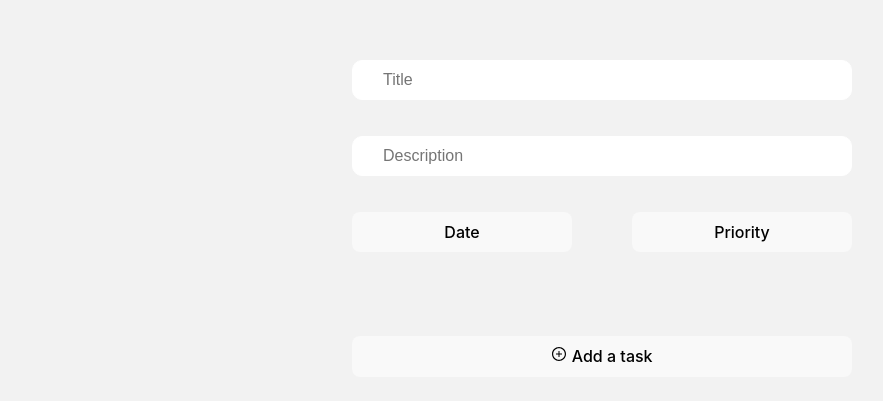
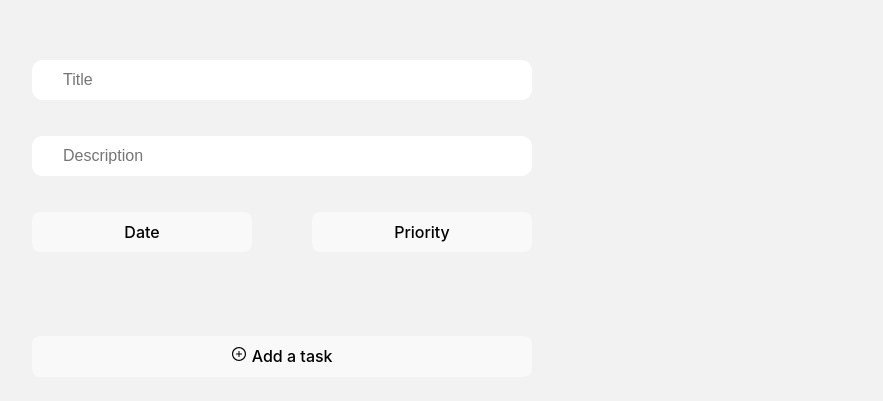
Before and after one commit to CREDO23/TODO_LIST, a React app: page / in a window 1280 px wide. Shown: the part 183-584 px from the top of the page, without its empty margins (38-921 px from the left). Built offline with nearby package versions, Linux system fonts and the light colour scheme; the HTML template or start-up script is replaced by a standard one.

Commit message:
style: add space to tasklist

```diff
--- a/src/App.css
+++ b/src/App.css
@@ -1,29 +1,19 @@
-#root {
-  max-width: 1280px;
-  margin: 0 auto;
-  padding: 2rem;
-  text-align: center;
+.App {
+	display: flex;
+	justify-content: center;
+	align-items: center;
+
+	width: 100vw;
+	min-height: 100vh;
 }
 
-@keyframes logo-spin {
-  from {
-    transform: rotate(0deg);
-  }
-  to {
-    transform: rotate(360deg);
-  }
+.task-form,
+.tasks-list {
+	width: 50%;
+	height: 100%;
+  padding: 20px;
+
+  display: flex;
+  justify-content: center;
+  align-items: center;
 }
-
-@media (prefers-reduced-motion: no-preference) {
-  a:nth-of-type(2) .logo {
-    animation: logo-spin infinite 20s linear;
-  }
-}
-
-.card {
-  padding: 2em;
-}
-
-.read-the-docs {
-  color: #888;
-}
--- a/src/App.jsx
+++ b/src/App.jsx
@@ -1,15 +1,18 @@
-import { useState } from 'react'
-import './App.css'
-import TaskForm from './components/TaskForm'
+import { useState } from 'react';
+import './App.css';
+import TaskForm from './components/TaskForm';
 
 function App() {
-  const [count, setCount] = useState(0)
+	const [count, setCount] = useState(0);
 
-  return (
-    <div className="App">
-      <TaskForm />
-    </div>
-  )
+	return (
+		<div className='App'>
+			<div className='task-form'>
+				<TaskForm />
+			</div>
+			<div className='tasks-list'></div>
+		</div>
+	);
 }
 
-export default App
+export default App;
```
